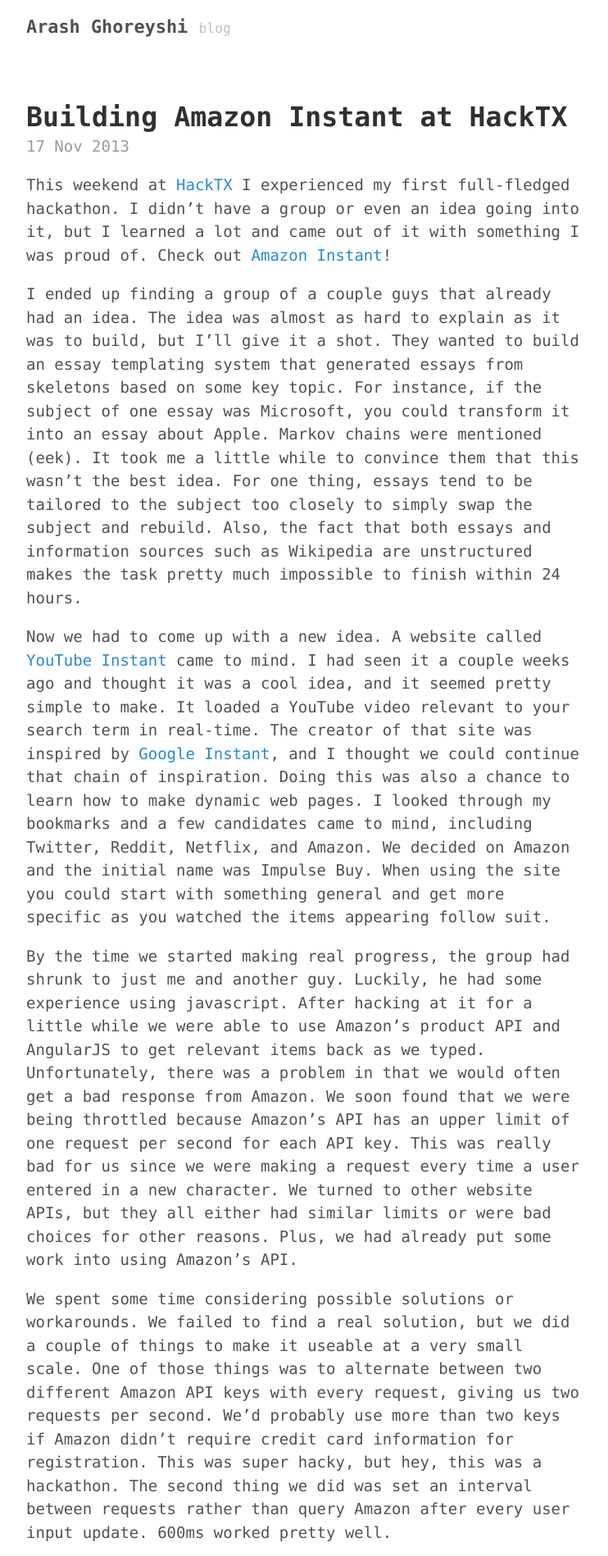
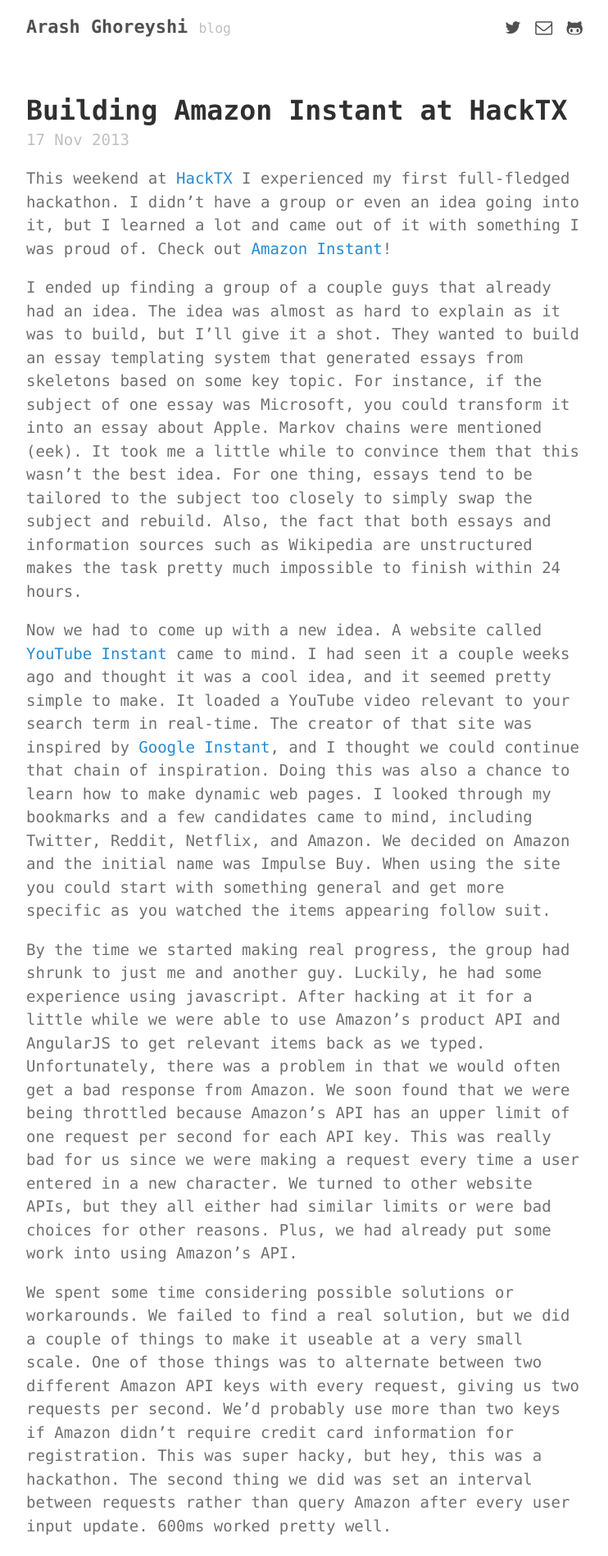
Before and after one commit to greyshi/greyshi.github.io, a Jekyll site: the page built from index.html, in a window 1280 px wide. Shown: the top 1898 px of the page at 82% size, without its empty margins (266-1008 px from the left). Built offline with Jekyll 4.4.1, drawn with Linux system fonts in a browser that asks for light colours; nearby versions of some CDN libraries; Markdown is read by kramdown in place of the engine named in the settings; the list of posts is cut into pages by our own code.

Commit message:
Modify some CSS options; Add contact icons to header

```diff
--- a/_includes/head.html
+++ b/_includes/head.html
@@ -14,6 +14,7 @@
   </title>
 
   <!-- CSS -->
+  <link href="//netdna.bootstrapcdn.com/font-awesome/4.0.3/css/font-awesome.min.css" rel="stylesheet">
   <link rel="stylesheet" href="/public/css/poole.css">
   <link rel="stylesheet" href="/public/css/syntax.css">
 
--- a/_layouts/default.html
+++ b/_layouts/default.html
@@ -7,10 +7,15 @@
 
     <div class="container content">
       <div class="masthead">
-        <h3 class="masthead-title">
+        <h3 class="masthead-title" style="float: left">
           <a href="/" title="Home">{{ site.title }}</a>
           <small>{{ site.tagline }}</small>
         </h3>
+        <div class="masthead-title" style="float: right; font-size: 110%">
+          <a href="https://twitter.com/ashgreyshi" target="twitter" class="fa fa-twitter" style="margin-right: 5px"></a>
+          <a href="mailto:agreyshi@gmail.com" class="fa fa-envelope-o" style="margin-right: 5px"></a>
+          <a href="http://github.com/greyshi" target="github" class="fa fa-github-alt" style="margin-right: 5px"></a>
+        </div>
       </div>
 
       {{ content }}
--- a/public/css/poole.css
+++ b/public/css/poole.css
@@ -48,7 +48,7 @@
 }
 
 html {
-  font-family: Menlo, Monaco, "Courier New", monospace;
+  font-family: Menlo, Monaco, monospace;
   font-size: 16px;
   line-height: 1.5;
 }
@@ -59,7 +59,7 @@
 }
 
 body {
-  color: #515151;
+  color: #707070 ;
   background-color: #fff;
   -webkit-text-size-adjust: 100%;
       -ms-text-size-adjust: 100%;
@@ -276,7 +276,7 @@
 .masthead {
   padding-top:    1rem;
   padding-bottom: 1rem;
-  margin-bottom: 3rem;
+  margin-bottom: 4rem;
 }
 .masthead-title {
   margin-top: 0;
@@ -322,7 +322,7 @@
   display: block;
   margin-top: -.5rem;
   margin-bottom: 1rem;
-  color: #9a9a9a;
+  color: #C0C0C0;
 }
 
 /* Related posts */
```
Also changed, not shown: 12 other files.
